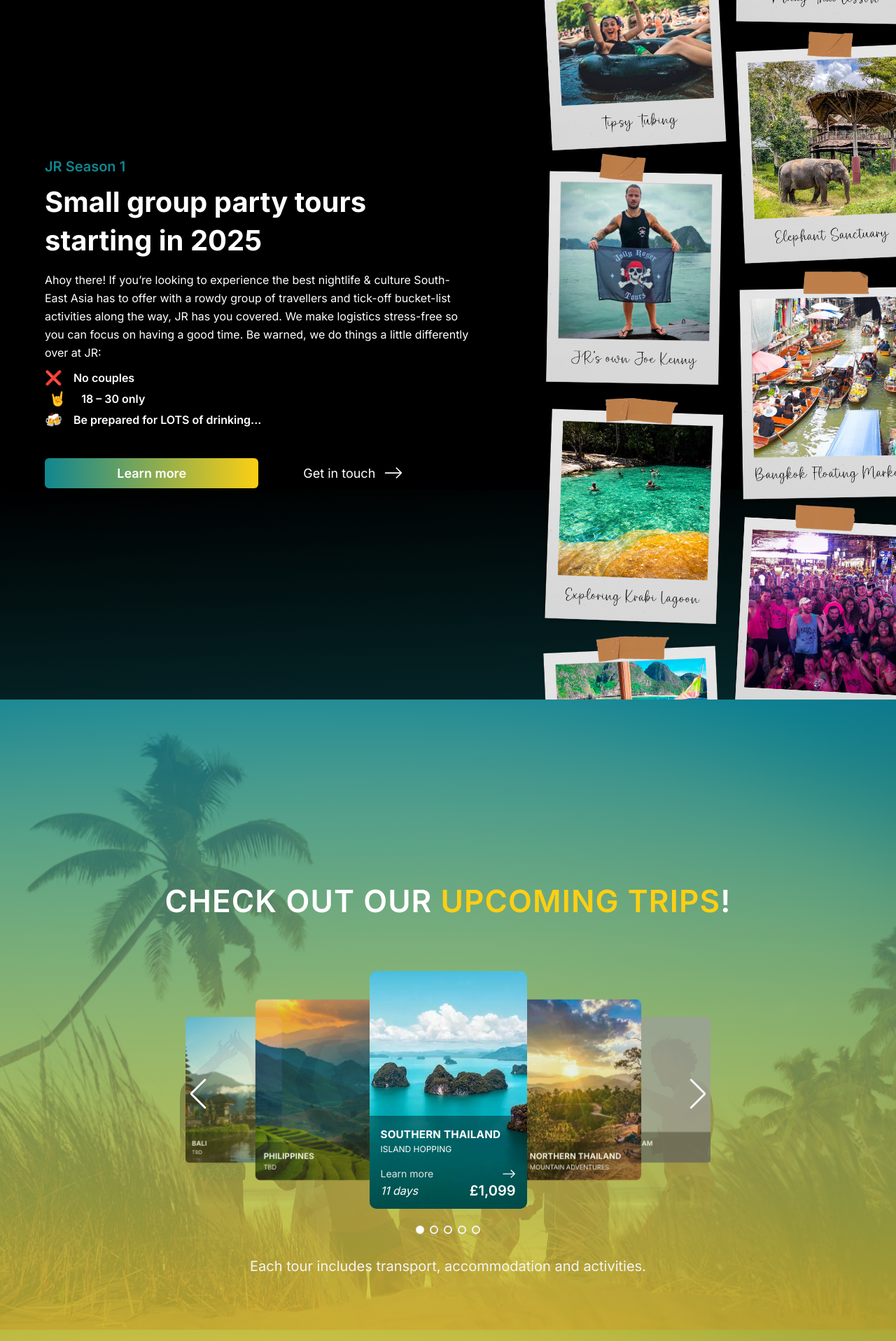
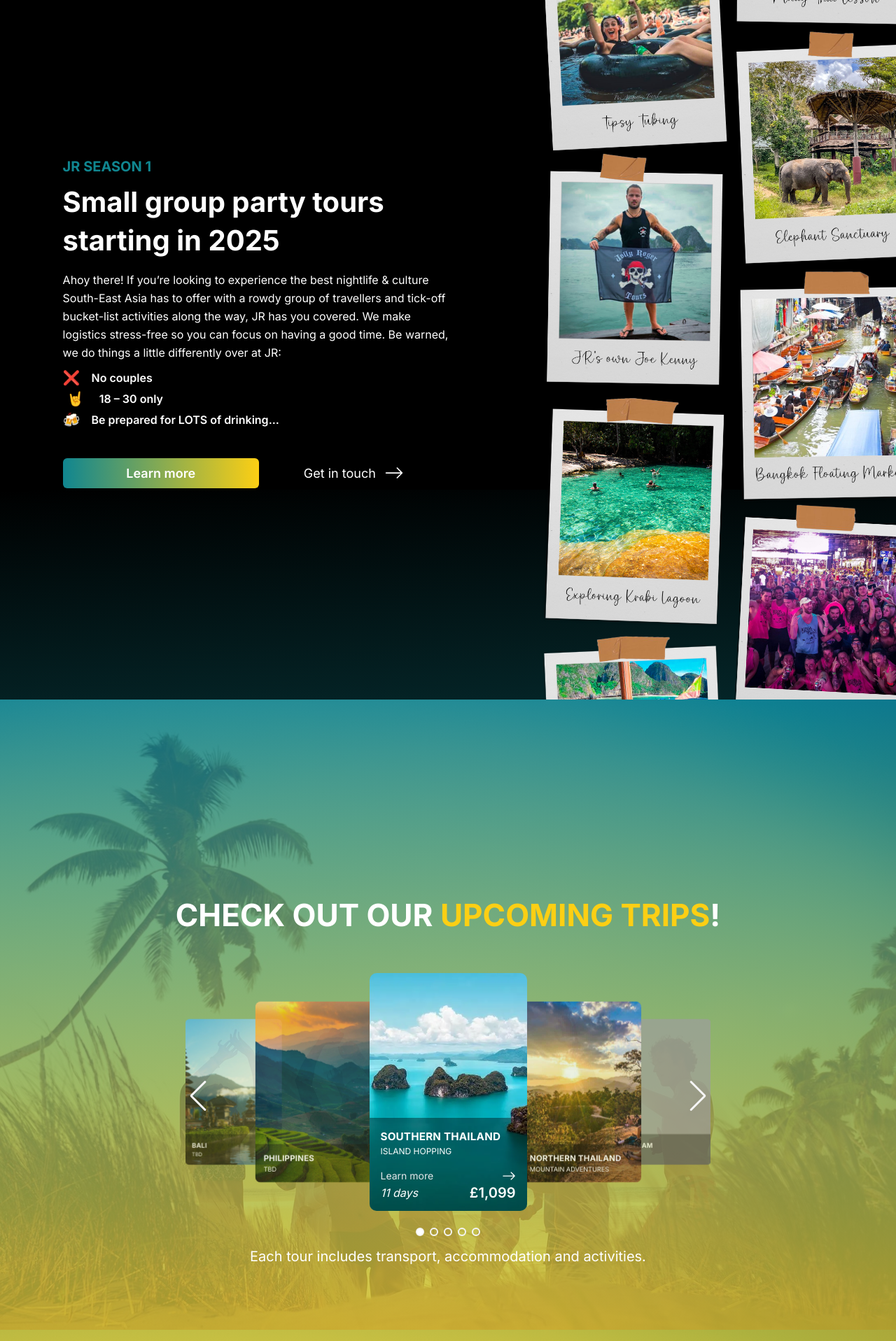
Before and after one commit to DWC97/j3-v3-project, a Next.js app: page / in a window 1280 px wide. Shown: the part 880-2797 px from the top of the page at 70% size. Built offline with nearby package versions, Linux system fonts and the light colour scheme; grey boxes are pictures that could not be loaded.

Commit message:
styling tweaks to tour selection section

```diff
--- a/src/components/about/About2.tsx
+++ b/src/components/about/About2.tsx
@@ -103,7 +103,6 @@ export function About2(){
     const y2 = useTransform(scrollYProgress, [0, 1], [0, height * 3])
 
     useEffect( () => {
-
         const resize = () => {
             setDimension({width: window.innerWidth, height: window.innerHeight})
         }
@@ -121,8 +120,8 @@ export function About2(){
         <div className="flex flex-row bg-black h-[1080px] relative" id="about" ref={aboutRef}>
             <div className='z-0 absolute bottom-0 left-0 w-full h-[300px] bg-gradient-to-b from-transparent to-custom-blue opacity-20' />
             <div className='z-0 absolute bottom-0 left-0 w-full h-[300px] bg-gradient-to-br from-transparent to-custom-blue opacity-10' />
-            <div className='z-10 flex flex-col h-full w-3/5 justify-center px-[5%] -pr-10'>
-                <h3 className='text-custom-blue text-[20px] font-semibold mb-2'>JR Season 1</h3>
+            <div className='z-10 flex flex-col h-full w-3/5 justify-center px-[7%] -pr-10'>
+                <h3 className='text-custom-blue text-[20px] font-bold mb-2'>JR SEASON 1</h3>
                 <h2 className='text-white font-bold text-[40px] leading-snug mb-4'>Small group party tours starting in 2025</h2>
                 <p className='text-white text-[16px] leading-relaxed mb-2'>Ahoy there! If you’re looking to experience the best nightlife & culture South-East Asia has to offer with a rowdy group of travellers and tick-off bucket-list activities along the way, JR has you covered. We make logistics stress-free so you can focus on having a good time. Be warned, we do things a little differently over at JR:</p>
                 <div className='flex flex-row items-center'>
--- a/src/components/tour-selection/TourSelection.tsx
+++ b/src/components/tour-selection/TourSelection.tsx
@@ -34,8 +34,8 @@ export default function TourSelection(){
         <div className="section w-full relative h-[1080px] flex justify-center items-center overflow-hidden" id='tours' ref={toursRef}>
             <div className="bg-[url('/tour-selection/beach.jpg')] w-full h-full bg-center bg-no-repeat bg-cover bg-fixed absolute -z-20" />
             <div className="w-full h-full absolute top-0 left-0 bg-gradient-to-b from-custom-blue to-custom-yellow opacity-80 -z-10" />
-            <div className=" w-[1000px] h-[570px] flex flex-col justify-between items-center">
-                <h2 className="w-screen px-2 text-center text-[24px] min-[450px]:text-[24px] min-[550px]:text-[28px] md:text-[36px] lg:text-[44px] text-white font-semibold tracking-wide">
+            <div className=" w-[1000px] h-[530px] flex flex-col justify-between items-center">
+                <h2 className="w-screen px-2 text-center text-[24px] min-[450px]:text-[24px] min-[550px]:text-[28px] md:text-[36px] lg:text-[44px] text-white font-bold  ">
                     CHECK OUT OUR <span className="text-custom-yellow">UPCOMING TRIPS</span>!
                 </h2>
                 <div className='w-full flex justify-center items-center'>
@@ -102,7 +102,7 @@ export default function TourSelection(){
                         </div>
                     </Swiper>
                 </div>
-                <p className="w-screen text-[16px] md:text-[18px] lg:text-[20px] text-gray-100 text-center px-2">
+                <p className="w-screen text-[16px] md:text-[18px] lg:text-[20px] text-white text-center px-2">
                     Each tour includes transport, accommodation and activities.
                 </p>
             </div>
```
